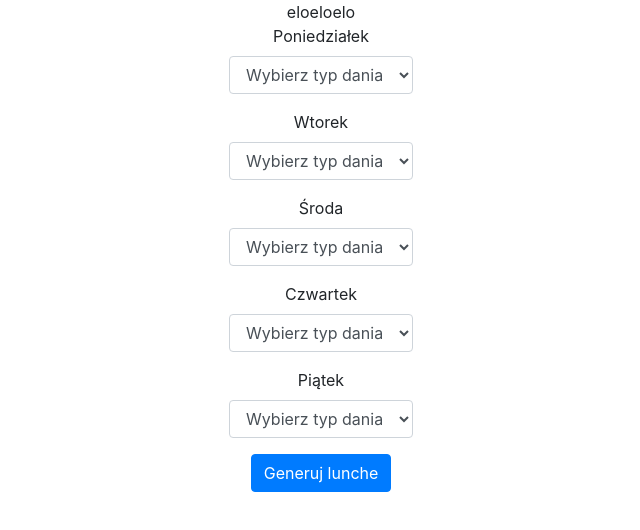
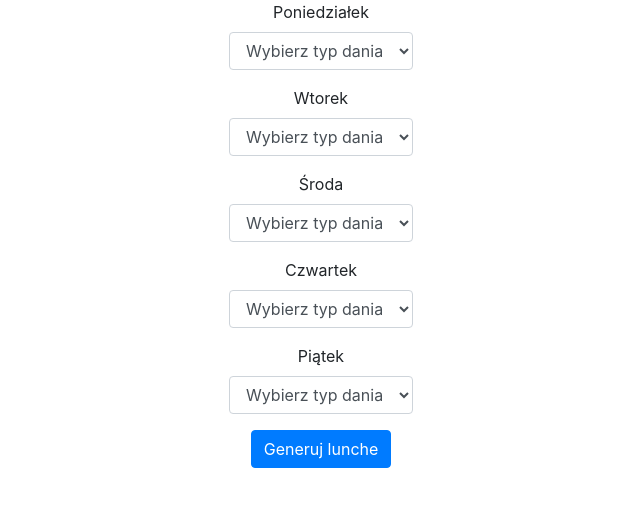
Before and after one commit to Freedzio/LunchApp, a React (Create React App) app: page / in a window 1280 px wide. Shown: the top 530 px of the page, without its empty margins (319-959 px from the left). Built offline with nearby package versions, Linux system fonts and the light colour scheme.

Commit message:
remove eloeloelo

```diff
--- a/src/Mainscreen.tsx
+++ b/src/Mainscreen.tsx
@@ -204,9 +204,7 @@ class Mainscreen extends React.Component<MainscreenProps, MainscreenState> {
                     <Col lg='12'>
                         {!this.state.generated &&
                             <Form>
-                                <div>
-                                    eloeloelo
-                                </div>
+
                                 {days.map((day, index) =>
                                     <CourseTypeSelect key={index} day={day} courses={courseTypes} onCourseTypeChange={(courseType: string) =>
                                         this.onCourseTypeChange(courseType, index)} />
```
